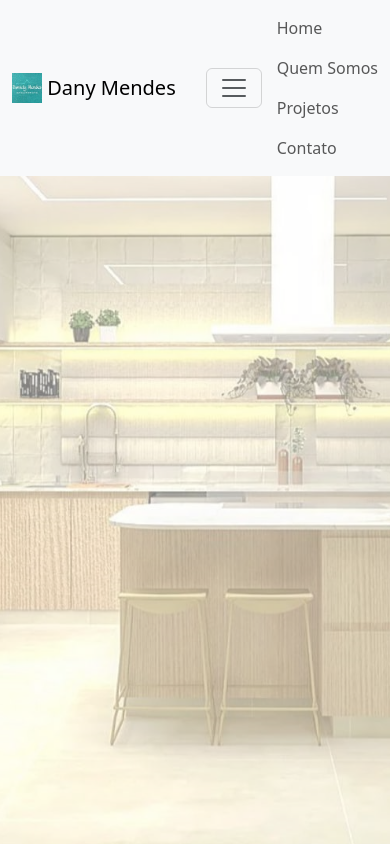
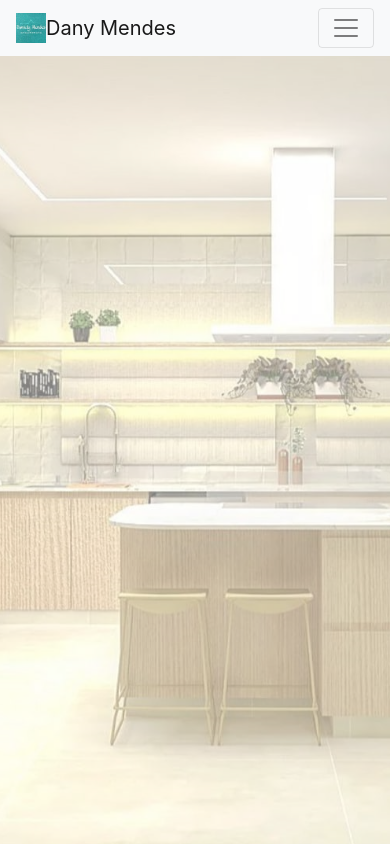
Before and after one commit to ingrikathlen/danymendes, a plain HTML site: page index.html in a window 390 px wide. Shown: the top 844 px of the page. Drawn offline with nearby package versions, Linux system fonts and the light colour scheme.

Commit message:
menu hamburguer

```diff
--- a/index.html
+++ b/index.html
@@ -5,24 +5,27 @@
     <meta name="viewport" content="width=device-width, initial-scale=1.0">
     <link rel="stylesheet" href="styles.css">
     <link rel="stylesheet" href="https://fonts.googleapis.com/css2?family=Material+Symbols+Outlined:opsz,wght,FILL,GRAD@20..48,100..700,0..1,-50..200" />
-    <link href="https://cdn.jsdelivr.net/npm/bootstrap@5.3.2/dist/css/bootstrap.min.css" rel="stylesheet" integrity="sha384-T3c6CoIi6uLrA9TneNEoa7RxnatzjcDSCmG1MXxSR1GAsXEV/Dwwykc2MPK8M2HN" crossorigin="anonymous">
-
+    <link rel="stylesheet" href="https://cdn.jsdelivr.net/npm/bootstrap@4.6.2/dist/css/bootstrap.min.css" integrity="sha384-xOolHFLEh07PJGoPkLv1IbcEPTNtaed2xpHsD9ESMhqIYd0nLMwNLD69Npy4HI+N" crossorigin="anonymous">
+    <script src="https://cdn.jsdelivr.net/npm/jquery@3.5.1/dist/jquery.slim.min.js" integrity="sha384-DfXdz2htPH0lsSSs5nCTpuj/zy4C+OGpamoFVy38MVBnE+IbbVYUew+OrCXaRkfj" crossorigin="anonymous"></script>
+<script src="https://cdn.jsdelivr.net/npm/bootstrap@4.6.2/dist/js/bootstrap.bundle.min.js" integrity="sha384-Fy6S3B9q64WdZWQUiU+q4/2Lc9npb8tCaSX9FK7E8HnRr0Jz8D6OP9dO5Vg3Q9ct" crossorigin="anonymous"></script>
     <title>Arquiteta Dany Mendes</title>
 </head>
 <body>
     <header class="header">
-        <div class="navbar fixed-top navbar-expand-lg bg-body-tertiary">
-
-            <div class="collapse navbar-collapse container-fluid">
+      <!-- menu responsivo -->
+      <div class="navbar navbar-expand-lg navbar-light bg-light fixed-top">
+        <!-- logo -->
+        <div class="container">
           <a class="navbar-brand" href="#">
-                <img src="assets/img/logo.jpg" width="30" height="30" class="d-inline-block align-top" alt="">
-                Dany Mendes
+            <img src="assets/img/logo.jpg" width="30" height="30" class="d-inline-block align-top" alt="">Dany Mendes
           </a>
-              <button class="navbar-toggler" type="button" data-toggle="collapse" data-target="#navbarSupportedContent" aria-controls="navbarSupportedContent" aria-expanded="false" aria-label="Toggle navigation">
-                <span class="navbar-toggler-icon"></span>
+            <!-- menu hamburguer -->
+            <button class="navbar-toggler" type="button" data-toggle="collapse" data-target="#nav-target" aria-controls="nav-target" aria-expanded="false" aria-label="Toggle navigation">
+              <span class="navbar-toggler-icon navbar-light bg-light"></span>
             </button>
-
-                <ul class="navbar-nav">
+            <!-- navegacao -->
+            <div class="collapse navbar-collapse" id="nav-target">
+              <ul class="nav justify-content-end md-auto text-light">
                 <li class="nav-item">
                   <a class="nav-link" aria-current="page" href="#">Home</a>
                 </li>
@@ -36,7 +39,7 @@
                   <a class="nav-link" href="#contacts">Contato</a>
                 </li>
               </ul>
-
+            </div>
         </div>
       </div>
 
@@ -152,6 +155,6 @@
               </div>
         </div>
     </footer>
-    <script src="https://cdn.jsdelivr.net/npm/bootstrap@5.3.2/dist/js/bootstrap.bundle.min.js" integrity="sha384-C6RzsynM9kWDrMNeT87bh95OGNyZPhcTNXj1NW7RuBCsyN/o0jlpcV8Qyq46cDfL" crossorigin="anonymous"></script>
+
 </body>
 </html>
```
Lines whose indentation alone changed are shown as unchanged.
